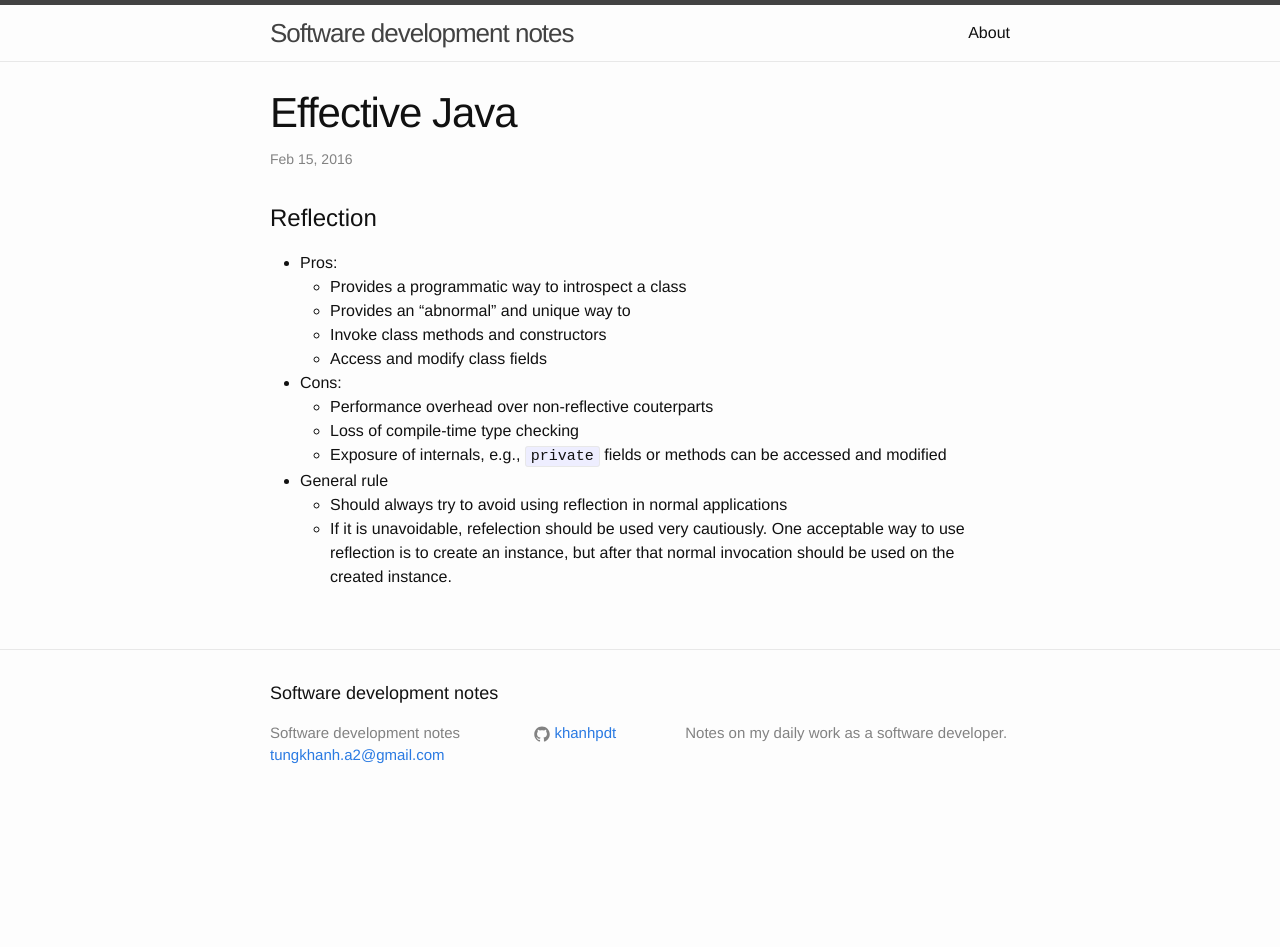
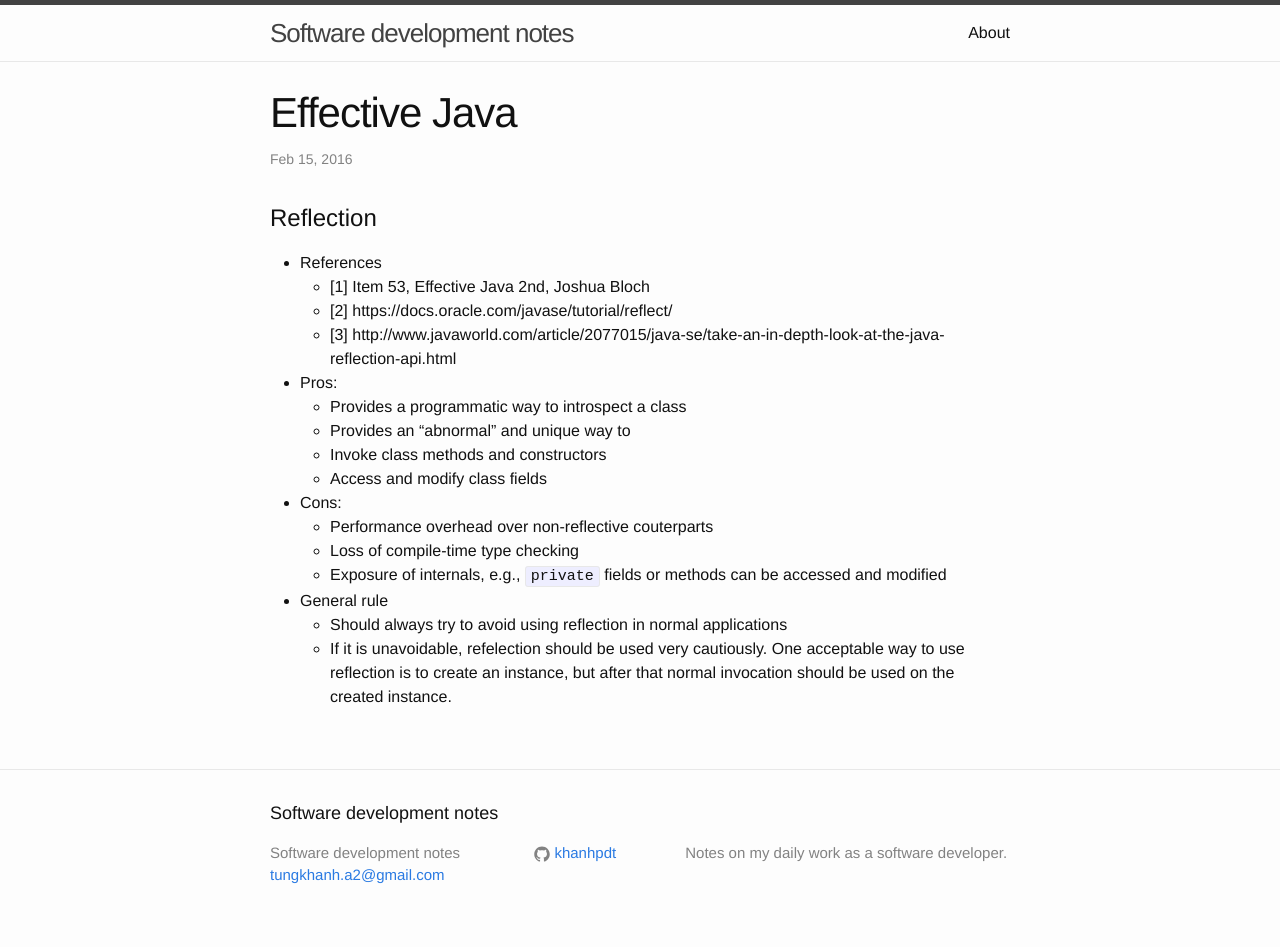
Before and after one commit to khanhpdt/khanhpdt.github.io, a Jekyll site: the page built from _posts/2016-02-15-effective-java.md, in a window 1280 px wide. Built offline with Jekyll 4.4.1, drawn with Linux system fonts in a browser that asks for light colours; Markdown is read by kramdown in place of the engine named in the settings; before the commit the page ends 900 px from its top, so only the background shows below that.

Commit message:
Update 2016-02-15-effective-java.md

```diff
--- a/_posts/2016-02-15-effective-java.md
+++ b/_posts/2016-02-15-effective-java.md
@@ -4,9 +4,10 @@
 ---
 
 # Reflection
-[1]: Item 53, Effective Java 2nd, Joshua Bloch
-[2]: https://docs.oracle.com/javase/tutorial/reflect/
-[3]: http://www.javaworld.com/article/2077015/java-se/take-an-in-depth-look-at-the-java-reflection-api.html
+- References
+  - [1] Item 53, Effective Java 2nd, Joshua Bloch
+  - [2] https://docs.oracle.com/javase/tutorial/reflect/
+  - [3] http://www.javaworld.com/article/2077015/java-se/take-an-in-depth-look-at-the-java-reflection-api.html
 
 - Pros:
   - Provides a programmatic way to introspect a class
```
